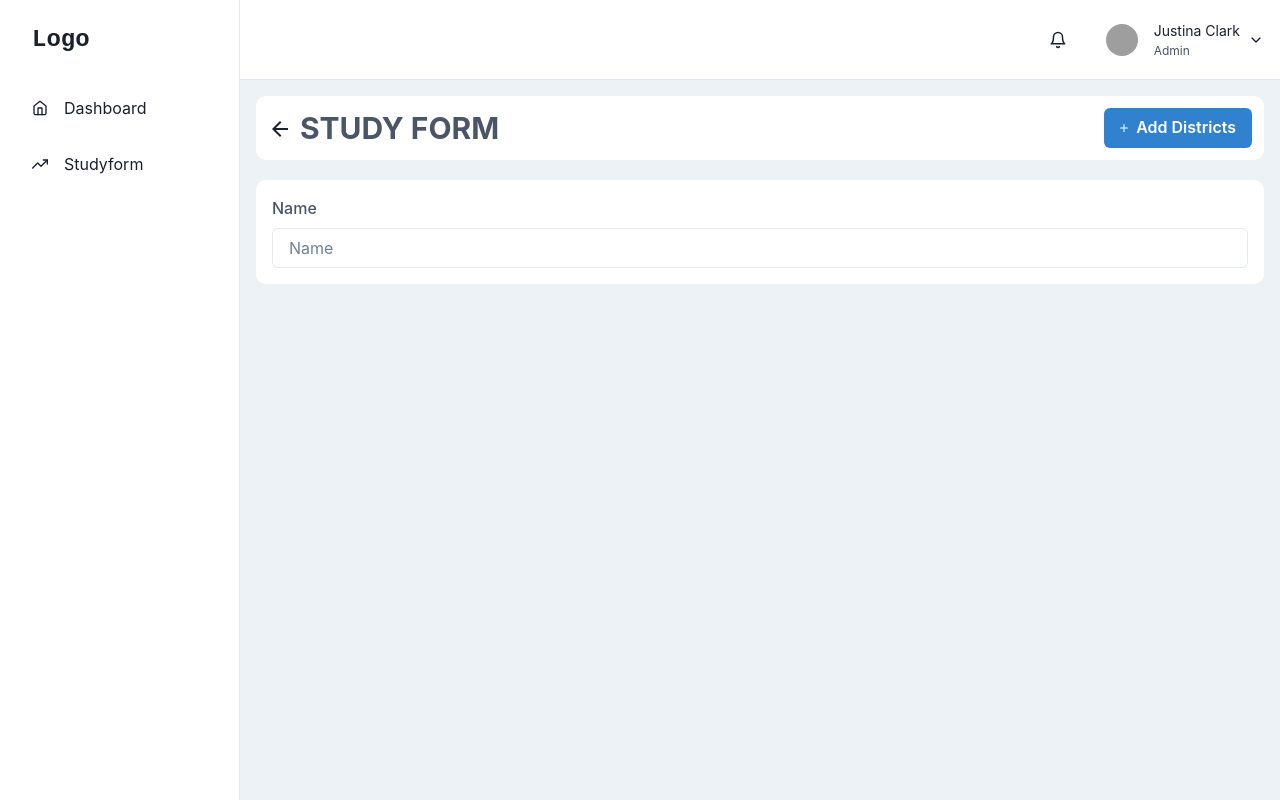
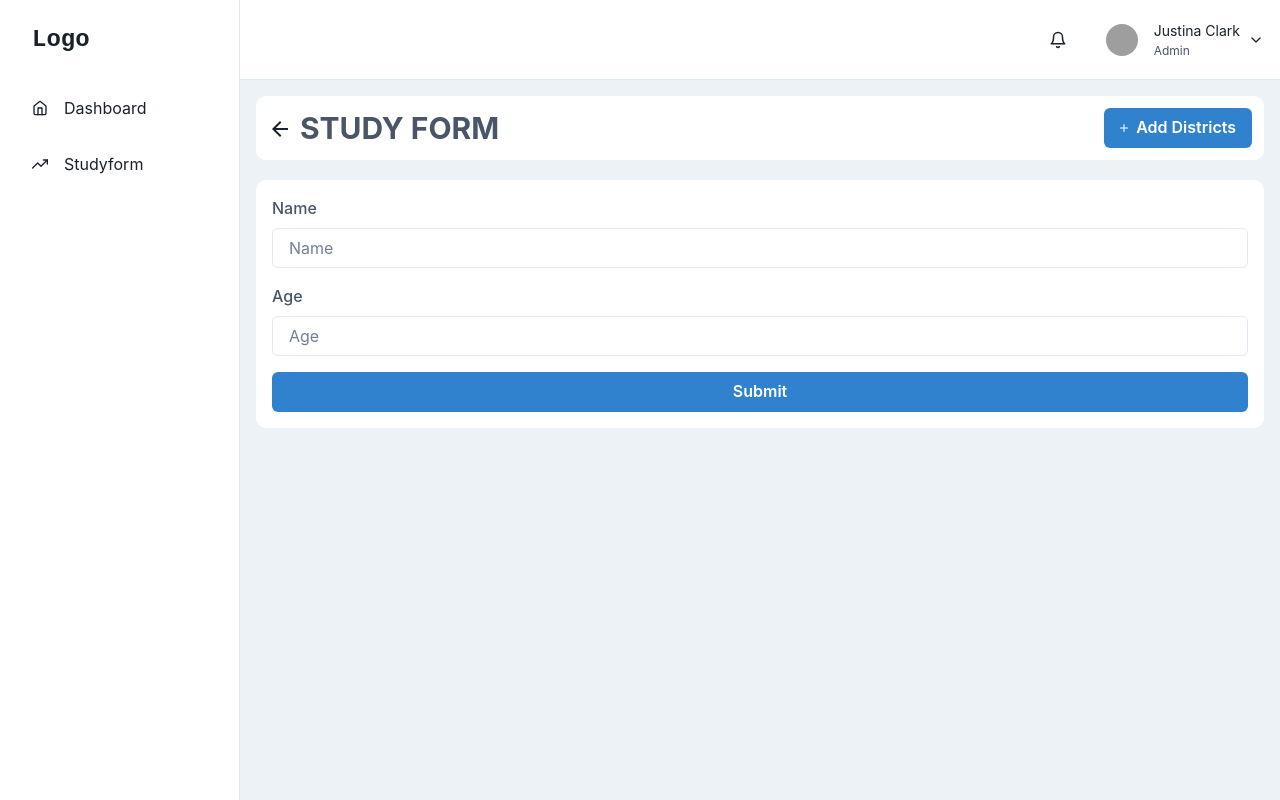
Before and after one commit to CP-ThinkDigital/study-react, a React (Create React App) app: page /studyform in a window 1280 px wide. Built offline with nearby package versions, Linux system fonts and the light colour scheme; grey boxes are pictures that could not be loaded.

Commit message:
Study form part 2 done

```diff
--- a/package.json
+++ b/package.json
@@ -13,6 +13,7 @@
     "framer-motion": "^10.8.5",
     "react": "^18.2.0",
     "react-dom": "^18.2.0",
+    "react-hook-form": "^7.43.9",
     "react-icons": "^4.8.0",
     "react-router-dom": "^6.9.0",
     "react-scripts": "5.0.1",
--- a/src/pages/studyform.jsx
+++ b/src/pages/studyform.jsx
@@ -1,5 +1,6 @@
 import React from "react";
 import { Link } from "react-router-dom";
+import { useForm } from "react-hook-form";
 
 import {
   Box,
@@ -16,6 +17,14 @@
 import { ArrowBackIcon, AddIcon } from "@chakra-ui/icons";
 
 const StudyForm = () => {
+  const {
+    register,
+    handleSubmit,
+    formState: { errors },
+  } = useForm();
+
+  const onFormSubmit = (data) => console.log(data);
+
   return (
     <>
       <Box bg="white" p={3} mb={5} style={{ borderRadius: "10px" }}>
@@ -39,14 +48,45 @@
         </Flex>
       </Box>
 
-      <form>
+      <form onSubmit={handleSubmit(onFormSubmit)}>
         <Box p={4} color="black" bg="white" style={{ borderRadius: "10px" }}>
           <Stack spacing={4}>
-            <FormControl>
+            <FormControl isInvalid={errors?.name}>
               <FormLabel color="gray.600"> Name </FormLabel>
-              <Input type="text" placeholder="Name" />
-              <FormErrorMessage>Error Messager</FormErrorMessage>
+              <Input
+                type="text"
+                placeholder="Name"
+                {...register("name", { required: "Name Field is Empty" })}
+              />
+              <FormErrorMessage>
+                {errors?.name && errors.name.message}
+              </FormErrorMessage>
             </FormControl>
+
+            <FormControl isInvalid={errors?.age}>
+              <FormLabel color="gray.600"> Age </FormLabel>
+              <Input
+                type="number"
+                placeholder="Age"
+                {...register("age", {
+                  required: {
+                    value: true,
+                    message: "Age Field is Empty",
+                  },
+                  min: {
+                    value: 18,
+                    message: "Age must be greater than 18",
+                  },
+                })}
+              />
+              <FormErrorMessage>
+                {errors?.age && errors.age.message}
+              </FormErrorMessage>
+            </FormControl>
+
+            <Button colorScheme="blue" type="submit">
+              Submit
+            </Button>
           </Stack>
         </Box>
       </form>
```
Also changed, not shown: 1 other file (tests, documents, lock files or other folders).
